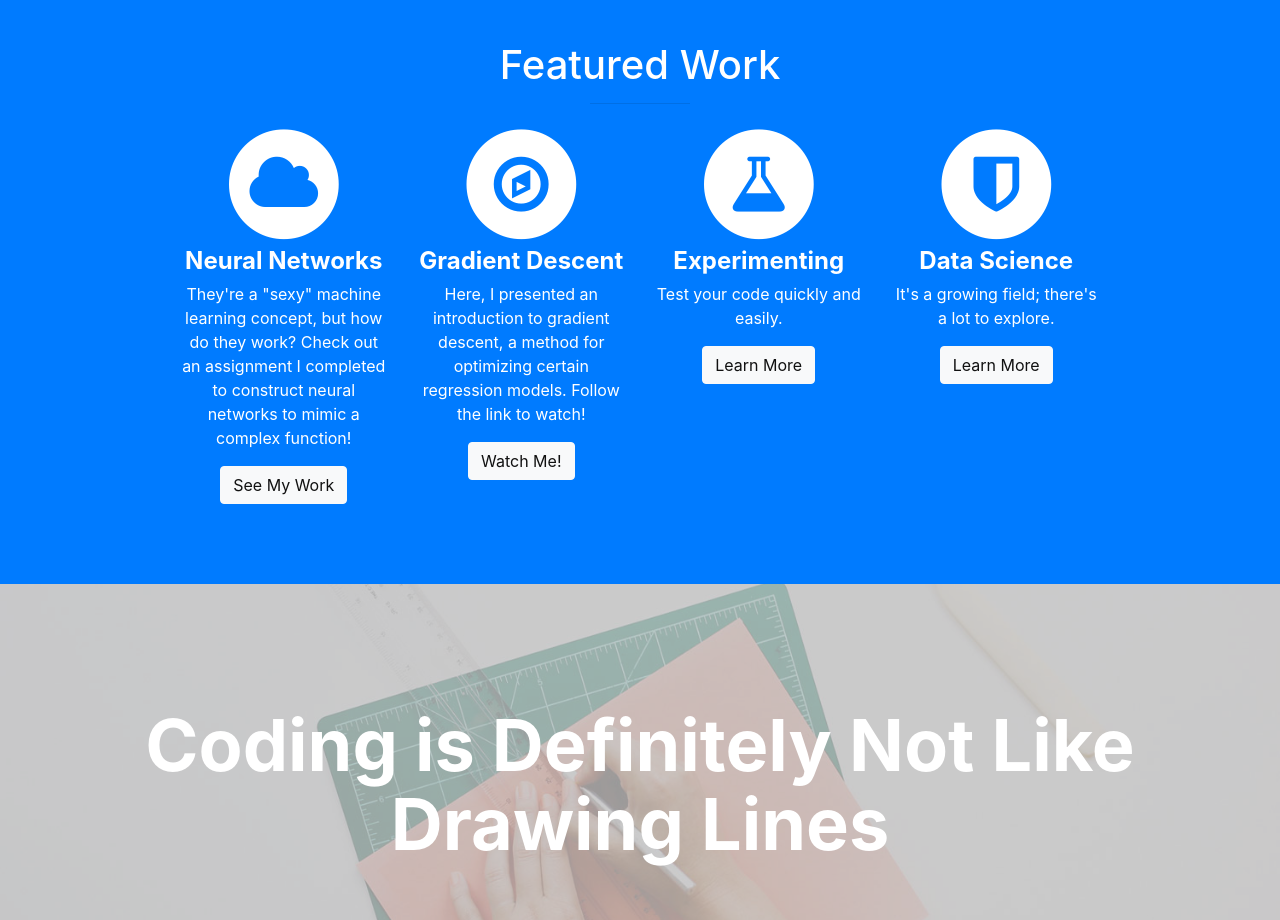
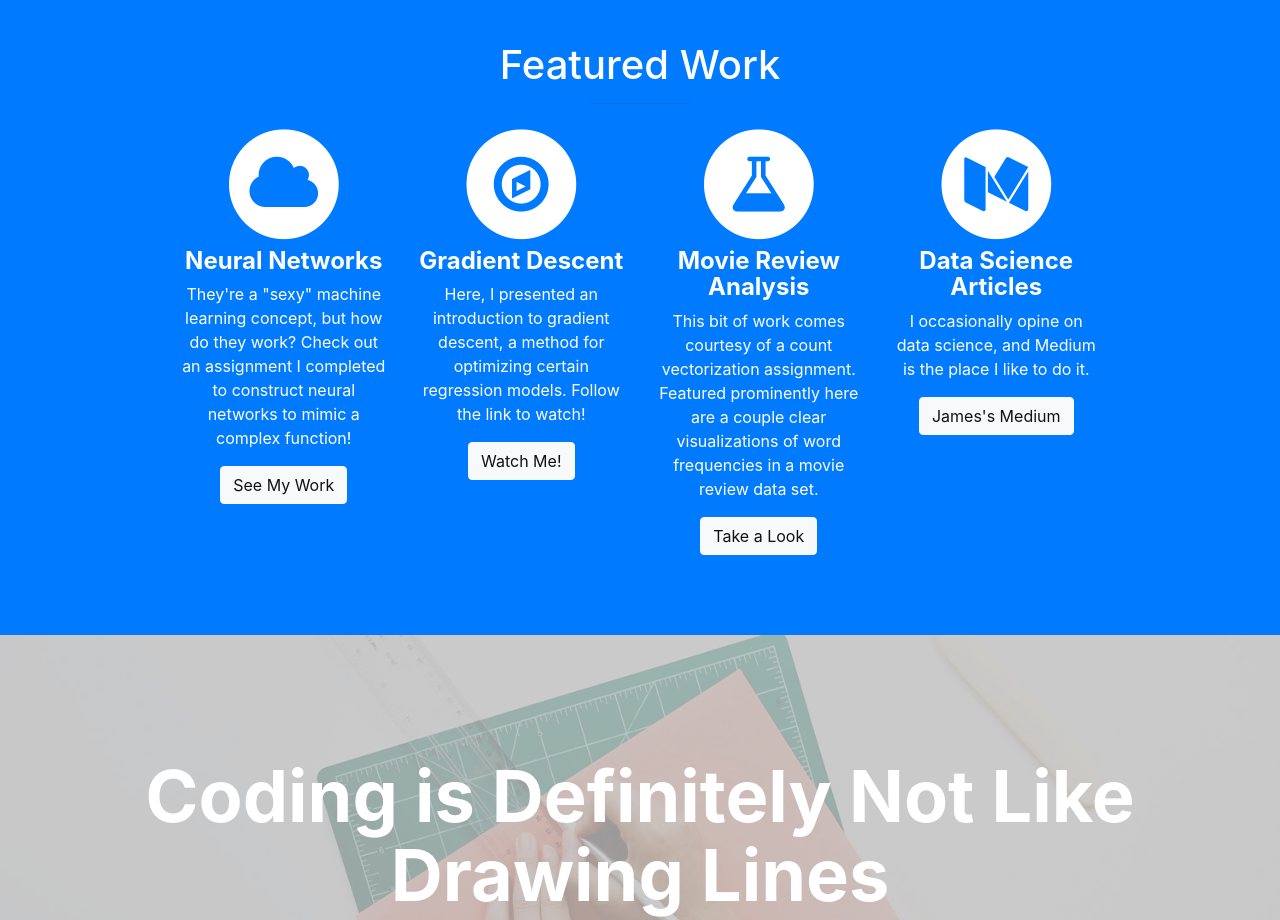
Before and after one commit to jrdenney/ga-website, a website with bundled scripts: page index.html in a window 1280 px wide. Shown: the part 2760-3680 px from the top of the page. Built offline with nearby package versions, Linux system fonts and the light colour scheme.

Commit message:
index update

```diff
--- a/index.html
+++ b/index.html
@@ -177,7 +177,7 @@
                     <strong>Gradient Descent</strong>
                   </h4>
                   <p>Here, I presented an introduction to gradient descent, a method for optimizing certain regression models. Follow the link to watch!</p>
-                  <a href="#" class="btn btn-light">Watch Me!</a>
+                  <a href="https://drive.google.com/drive/folders/1VtCAlDCIehoBcqjmKTRM7iOnN5upqrBl?usp=sharing" class="btn btn-light">Watch Me!</a>
                 </div>
               </div>
               <div class="col-md-3 col-sm-6">
@@ -187,23 +187,23 @@
                     <i class="fa fa-flask fa-stack-1x text-primary"></i>
                   </span>
                   <h4>
-                    <strong>Experimenting</strong>
+                    <strong>Movie Review Analysis</strong>
                   </h4>
-                  <p>Test your code quickly and easily.</p>
-                  <a href="#" class="btn btn-light">Learn More</a>
+                  <p>This bit of work comes courtesy of a count vectorization assignment. Featured prominently here are a couple clear visualizations of word frequencies in a movie review data set.</p>
+                  <a href="https://medium.com/@jamesdenney6" class="btn btn-light">Take a Look</a>
                 </div>
               </div>
               <div class="col-md-3 col-sm-6">
                 <div class="service-item">
                   <span class="fa-stack fa-4x">
                     <i class="fa fa-circle fa-stack-2x"></i>
-                    <i class="fa fa-shield fa-stack-1x text-primary"></i>
+                    <i class="fa fa-medium fa-stack-1x text-primary"></i>
                   </span>
                   <h4>
-                    <strong>Data Science</strong>
+                    <strong>Data Science Articles</strong>
                   </h4>
-                  <p>It's a growing field; there's a lot to explore.</p>
-                  <a href="#" class="btn btn-light">Learn More</a>
+                  <p>I occasionally opine on data science, and Medium is the place I like to do it.</p>
+                  <a href="https://medium.com/@jamesdenney6" class="btn btn-light">James's Medium</a>
                 </div>
               </div>
             </div>
```
